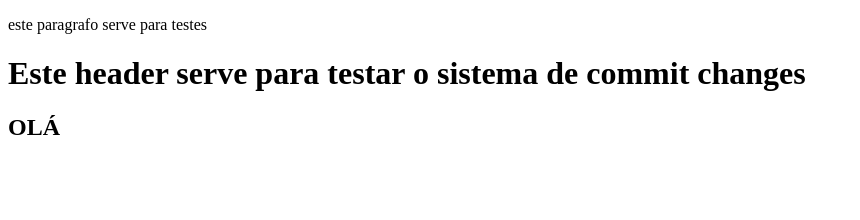
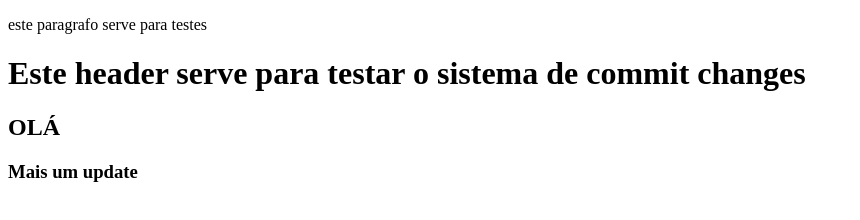
Before and after one commit to bitTiaguitos/repos_2024-25, a plain HTML site: page newhtml.html in a window 1280 px wide. Shown: the whole page, without its empty margins (0-860 px from the left). Drawn offline with Linux system fonts and the light colour scheme.

Commit message:
paragrafo 3

```diff
--- a/newhtml.html
+++ b/newhtml.html
@@ -2,3 +2,4 @@
  <p>este paragrafo serve para testes</p>
  <h1>Este header serve para testar o sistema de commit changes</h1>
  <h2>OLÁ</h2>
+ <h3>Mais um update</h3>
```
